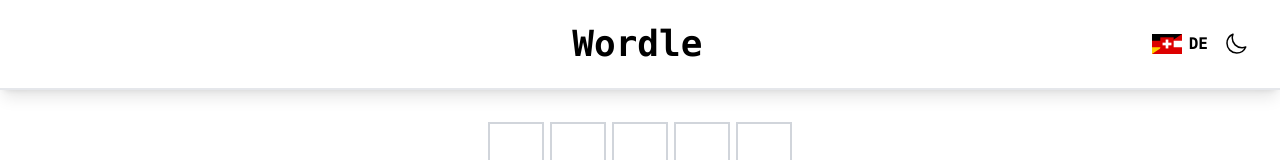
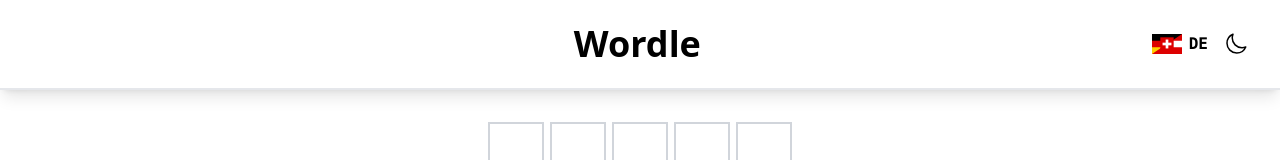
Before and after one commit to priegelsdev/wordle, a React (Vite) app: page / in a window 1280 px wide. Shown: the top 160 px of the page. Built offline with nearby package versions, Linux system fonts and the light colour scheme.

Commit message:
change font family for header

```diff
--- a/src/Components/Header.tsx
+++ b/src/Components/Header.tsx
@@ -138,7 +138,7 @@
   return (
     <header className="flex items-center justify-between p-2 sm:p-6 border-solid border-b-2 shadow-lg">
       <div /* div exists only for flex to work properly */></div>
-      <h1 className="text-4xl font-bold justify-self-start mx-2 mr-auto sm:-mr-4 sm:ml-24">
+      <h1 className="text-4xl font-bold font-sans justify-self-start mx-2 mr-auto sm:-mr-4 sm:ml-24">
         Wordle
       </h1>
       <div className="flex items-center mx-2">
```
